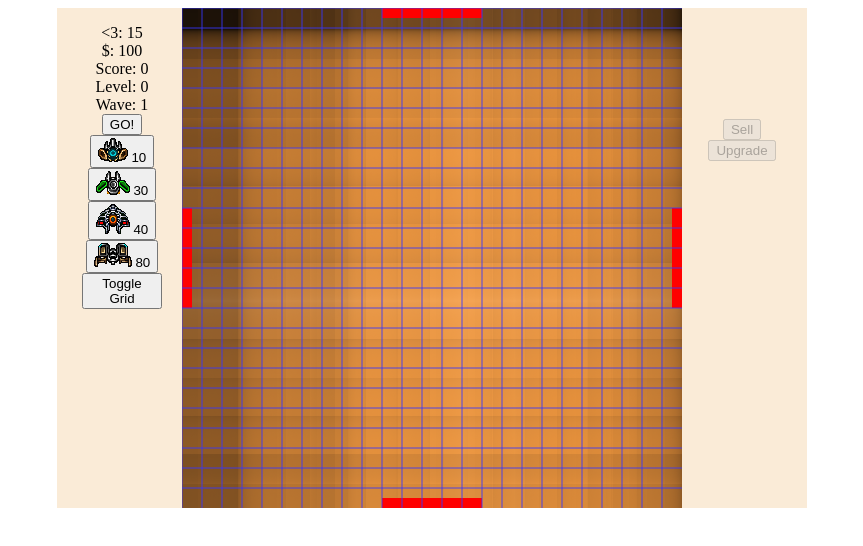
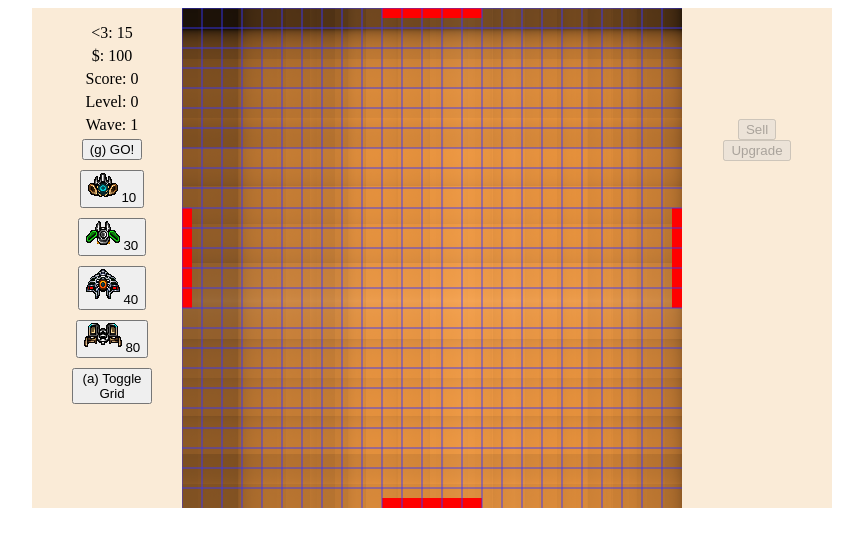
Before and after one commit to toph-goes-up/td-final, a website: page public/index.html in a window 1280 px wide. Both pictures are taken after a click on the button "New Game". Shown: the whole page, without its empty margins (208-1071 px from the left). Drawn offline with Linux system fonts and the light colour scheme.

Commit message:
Cleaned up some keyboard shortcut tooltips.

```diff
--- a/public/index.html
+++ b/public/index.html
@@ -23,12 +23,12 @@
             <li><label id="game-score"></label></li>
             <li><label id="game-level"></label></li>
             <li><label id="game-wave"></label></li>
-            <li><button id="btn-game-start-level">GO!</button></li>
+            <li><button id="btn-game-start-level">(g) GO!</button></li>
             <li><button id="btn-game-gun-tower"><img src="assets/textures/turrets/turret-1-1.png"/>&nbsp10</button></li>
             <li><button id="btn-game-laser-tower"><img src="assets/textures/turrets/turret-5-1.png">&nbsp30</button></li>
             <li><button id="btn-game-slug-tower"><img src="assets/textures/turrets/turret-7-1.png"/>&nbsp40</button></li>
             <li><button id="btn-game-blast-tower"><img src="assets/textures/turrets/turret-3-1.png"/>&nbsp80</button></li>
-            <li><button id="btn-game-show-grid">Toggle Grid</button></li>
+            <li><button id="btn-game-show-grid">(a) Toggle Grid</button></li>
         </ul>
         <canvas id="game-canvas" width="500" height="500"></canvas>
         <ul id="tower-info">
--- a/public/scripts/controller.js
+++ b/public/scripts/controller.js
@@ -93,8 +93,8 @@
             towerInfoDisp.type.innerHTML = that.selected.type;
             towerInfoDisp.damage.innerHTML = 'Damage: ' + Math.floor(that.selected.damage);
             towerInfoDisp.rate.innerHTML = 'Rate: ' + Math.floor(1 / (that.selected.rate / 1000));
-            towerInfoDisp.sell.innerHTML = 'Sell: $' + Math.floor(that.selected.price * 0.8);
-            towerInfoDisp.upgrade.innerHTML = 'Upgrade: $' + Math.floor(that.selected.price * .7);
+            towerInfoDisp.sell.innerHTML = '(s) Sell: $' + Math.floor(that.selected.price * 0.8);
+            towerInfoDisp.upgrade.innerHTML = '(u) Upgrade: $' + Math.floor(that.selected.price * .7);
             towerInfoDisp.upgrade.disabled = !(that.cash >= Math.floor(that.selected.price * .7)) && that.selected.level < 2;
             towerInfoDisp.sell.disabled = false;
         }
--- a/public/styles/style.css
+++ b/public/styles/style.css
@@ -1,7 +1,7 @@
 #app{
     margin: 0 auto;
     display: flex;
-    width: 750px;
+    width: 800px;
     height: 500px;
     justify-content: center;
     background-color: antiquewhite;
@@ -42,18 +42,26 @@ h1{
     display: flex;
     position: absolute;
     width: 80px;
-    left: -100px;
+    left: -110px;
     flex-direction: column;
     list-style: none;
+}
+
+#game-menu *{
+    margin-bottom: 5px;
 }
 
 #tower-info{
     display: flex;
     position: absolute;
-    width: 80px;
-    right: -100px;
+    width: 150px;
+    right: -150px;
     flex-direction: column;
     list-style: none;
+}
+
+#tower info *{
+    margin-bottom: 5px;
 }
 
 #game-bg{
```
